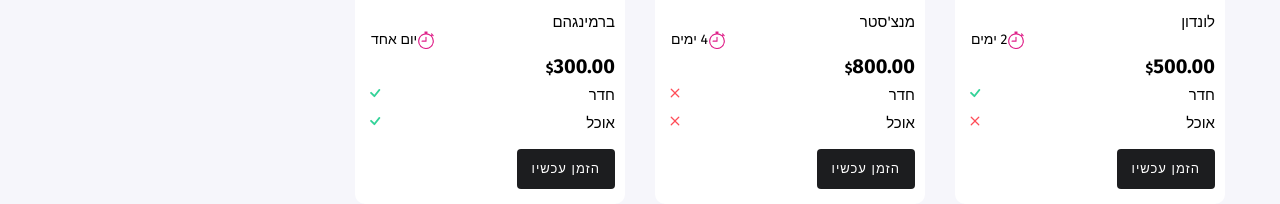
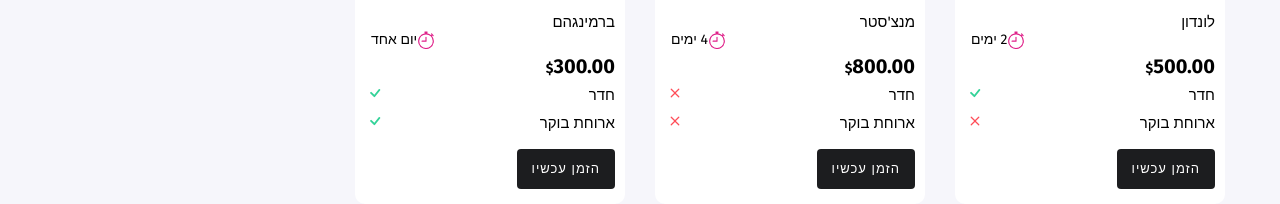
Before and after one commit to hassonor/Traveland, a React (Create React App) app: page /details/1 in a window 1280 px wide. Shown: the part 1325-1529 px from the top of the page. Built offline with nearby package versions, Linux system fonts and the light colour scheme.

Commit message:
change to breakfast

```diff
--- a/src/components/cities/CityContents.js
+++ b/src/components/cities/CityContents.js
@@ -23,7 +23,7 @@
                 {format(price)}
             </div>
             <Facilities name="חדר" value={room}/>
-            <Facilities name="אוכל" value={food}/>
+            <Facilities name="ארוחת בוקר" value={food}/>
             <div className="cities__body__contents__button">
                 <button className="btn-dark-sm">הזמן עכשיו</button>
             </div>
```
